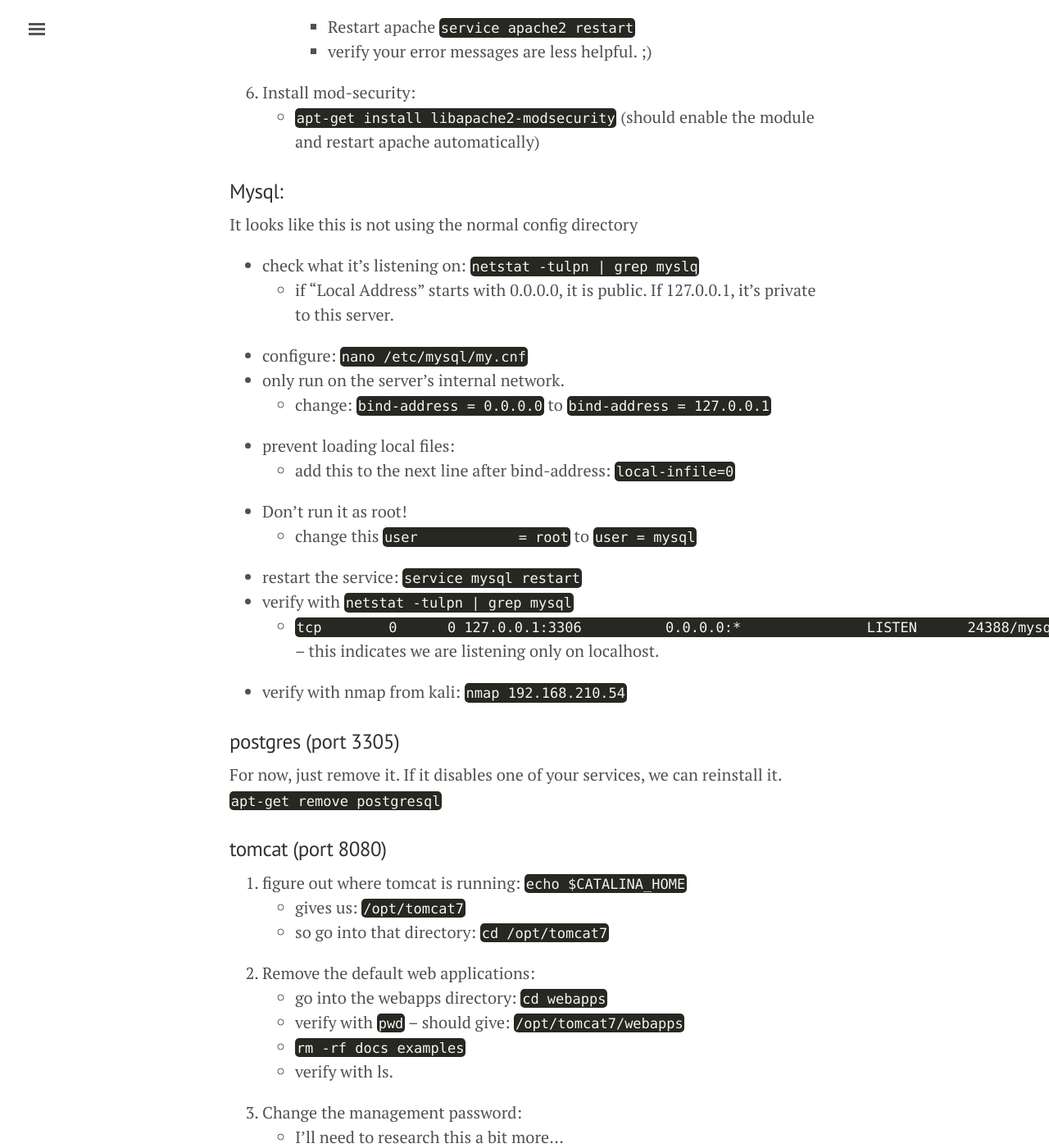
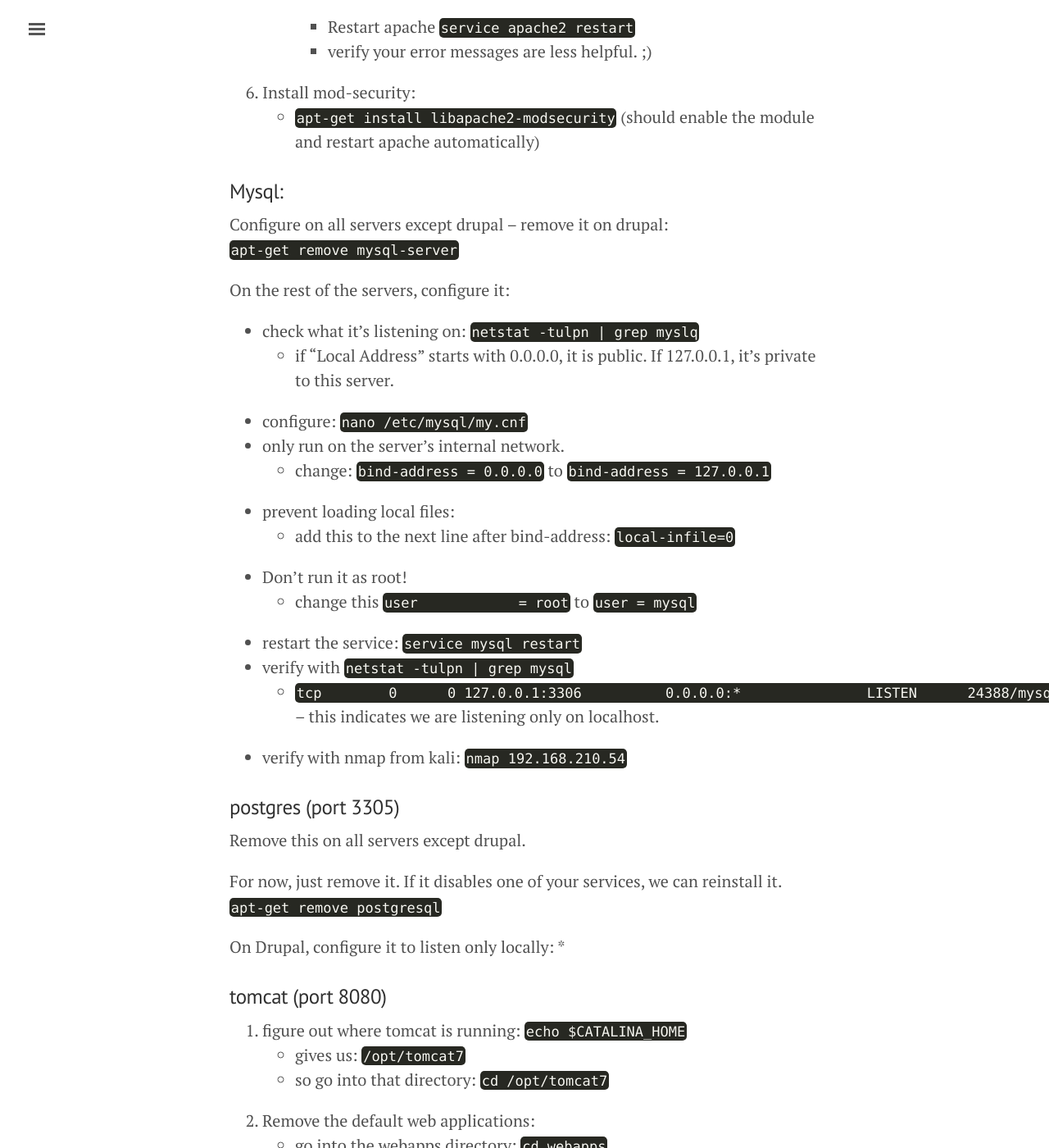
Before and after one commit to slackboxster/slackboxster.github.io, a Jekyll site: the page built from gencyber2017/lesson.md, in a window 1280 px wide and 1400 px high, scrolled down 17586 px. Shown: the whole window at 82% size. Built offline with Jekyll 4.4.1, drawn with Linux system fonts in a browser that asks for light colours.

Commit message:
updates regarding postgres and mysql on various servers.

```diff
--- a/gencyber2017/lesson.md
+++ b/gencyber2017/lesson.md
@@ -430,7 +430,9 @@ We need to disable anonymous access. But it also appears that the toor user has
 
 ### Mysql:
 
-It looks like this is not using the normal config directory
+Configure on all servers except drupal -- remove it on drupal: `apt-get remove mysql-server`
+
+On the rest of the servers, configure it:
 
 * check what it's listening on: `netstat -tulpn | grep myslq`
     * if "Local Address" starts with 0.0.0.0, it is public. If 127.0.0.1, it's private to this server.
@@ -448,8 +450,13 @@ It looks like this is not using the normal config directory
 
 ### postgres (port 3305)
 
+Remove this on all servers except drupal.
+
 For now, just remove it. If it disables one of your services, we can reinstall it.
 `apt-get remove postgresql`
+
+On Drupal, configure it to listen only locally:
+    *
 
 ### tomcat (port 8080)
 
```
